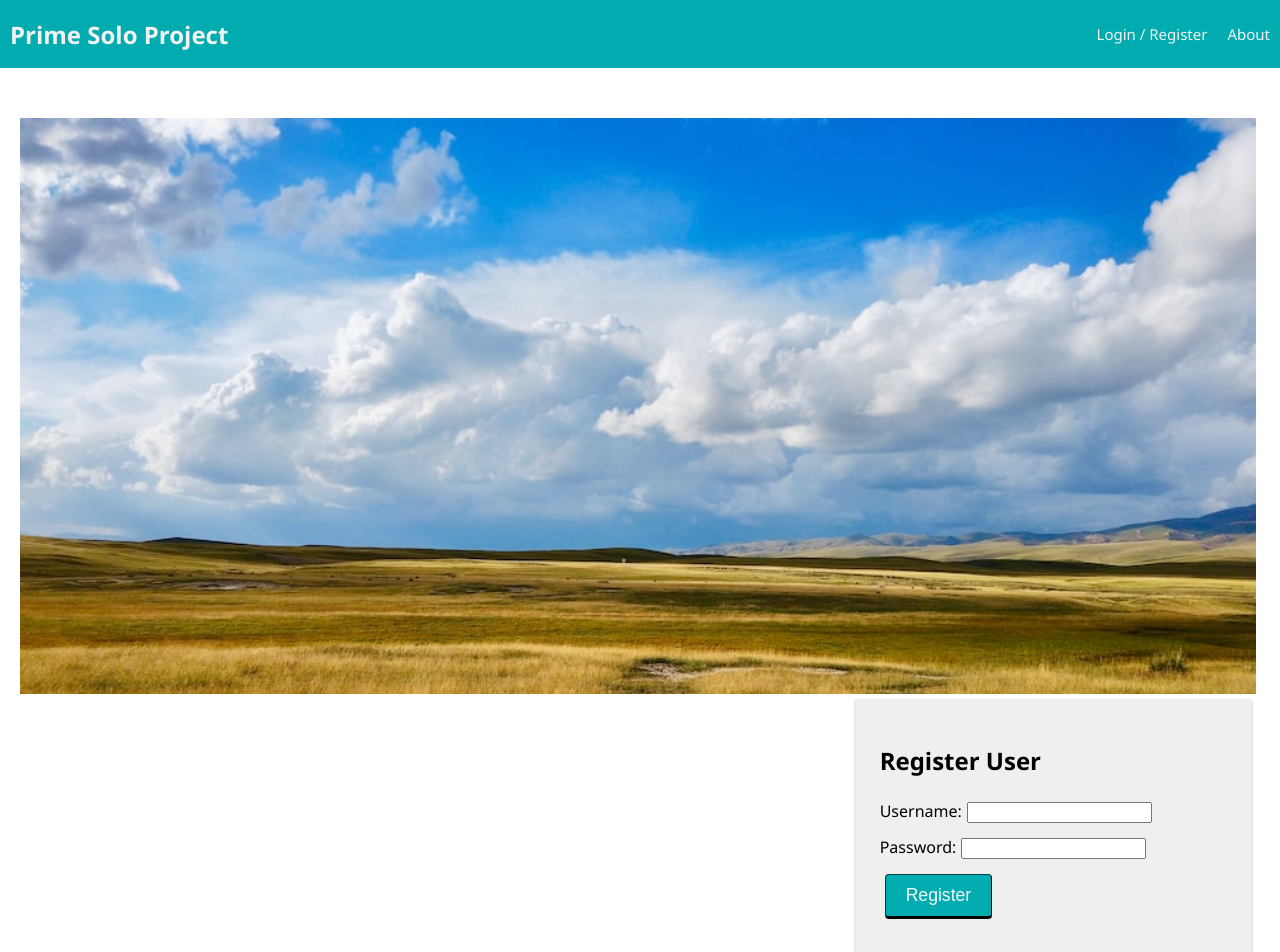
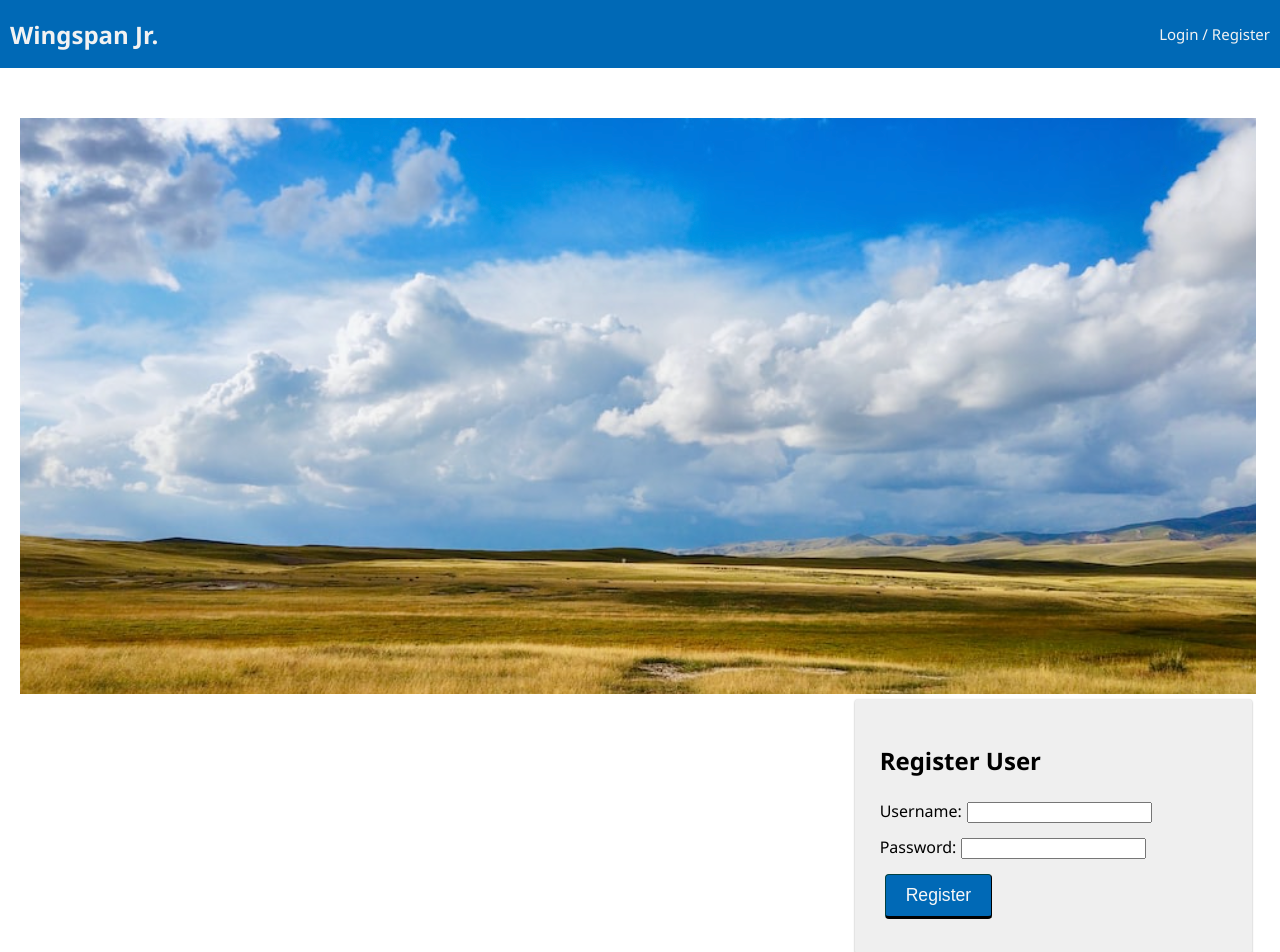
Before and after one commit to mackenzienewkirk/wingspan_jr, a React (Create React App) app: page /#/home in a window 1280 px wide. Shown: the top 952 px of the page. Built offline with nearby package versions, Linux system fonts and the light colour scheme; no server answers.

Commit message:
updating nav

```diff
--- a/src/components/App/App.css
+++ b/src/components/App/App.css
@@ -32,7 +32,7 @@ Button
   border-color: #014041;
   border-width: 1px 1px 3px;
   border-radius: 4px;
-  background-color: #00acb0;
+  background-color: #0069B6;
   color: #f8f8f8;
   font-size: 1.1rem;
   outline: 0;
--- a/src/components/Nav/Nav.css
+++ b/src/components/Nav/Nav.css
@@ -5,7 +5,7 @@
   align-items: center;
 
   margin: 0 0 30px;
-  background-color: #00acb0;
+  background-color: #0069B6;
   overflow: hidden;
 }
 
@@ -24,7 +24,7 @@
 .navLink {
   display: inline-block;
   color: #f2f2f2;
-  background-color: #00acb0;
+  background-color: #0069B6;
   text-align: center;
   padding: 24px 10px;
   text-decoration: none;
--- a/src/components/Nav/Nav.jsx
+++ b/src/components/Nav/Nav.jsx
@@ -10,7 +10,7 @@ function Nav() {
   return (
     <div className="nav">
       <Link to="/home">
-        <h2 className="nav-title">Prime Solo Project</h2>
+        <h2 className="nav-title">Wingspan Jr.</h2>
       </Link>
       <div>
         {/* If no user is logged in, show these links */}
@@ -28,17 +28,17 @@ function Nav() {
               Home
             </Link>
 
-            <Link className="navLink" to="/info">
+            {/* <Link className="navLink" to="/info">
               Info Page
-            </Link>
+            </Link> */}
 
             <LogOutButton className="navLink" />
           </>
         )}
 
-        <Link className="navLink" to="/about">
+        {/* <Link className="navLink" to="/about">
           About
-        </Link>
+        </Link> */}
       </div>
     </div>
   );
```
